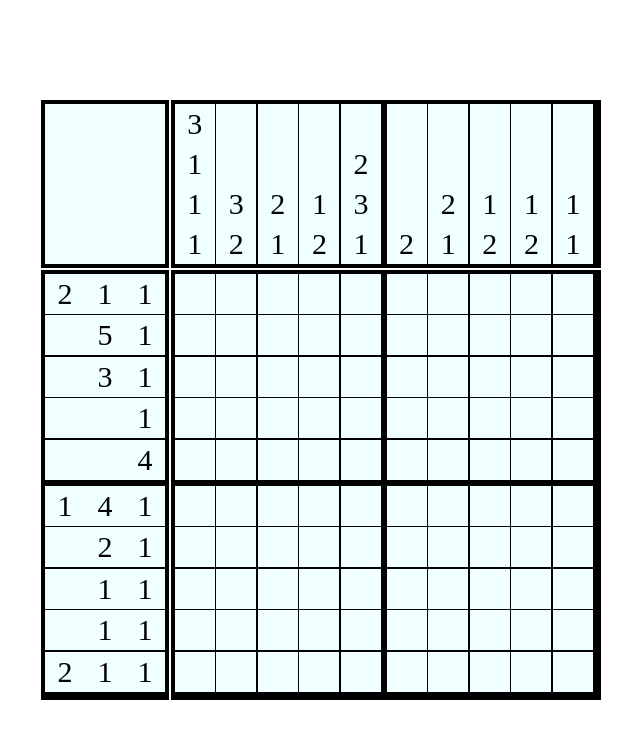
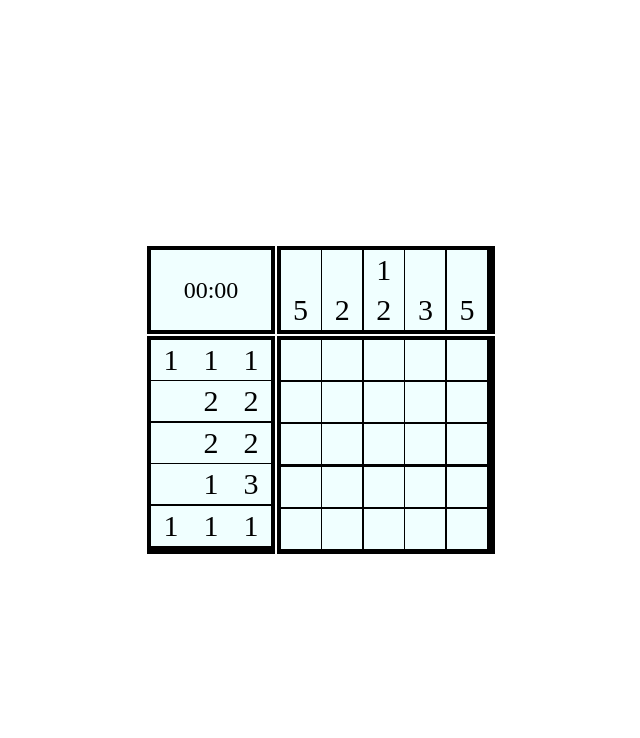
Before and after one commit to ErGrei/RS-projects, a website built with Vite: page nonograms/index.html in a window 1280 px wide. Shown: the whole page, without its empty margins (319-959 px from the left). Built offline with nearby package versions, Linux system fonts and the light colour scheme.

Commit message:
feat: added game timer function

```diff
--- a/nonograms/src/css/style.scss
+++ b/nonograms/src/css/style.scss
@@ -119,6 +119,10 @@ $field-size: 5;
   gap: 0.2vmin;
 }
 .corner-playing-field{
+  display: flex;
+  justify-content: center;
+  align-items: center;
+  font-size: 3vmin;
   width: auto;
   height: 100%;
   background-color: azure;
--- a/nonograms/src/js/constants/constants-element-page.js
+++ b/nonograms/src/js/constants/constants-element-page.js
@@ -2,45 +2,62 @@ export const wraperPlayingField = {
   teg: "div",
   className: "wrapper-cells",
   text: "",
-}
+};
 
 export const gameСells = {
   teg: "div",
   className: "game-cells",
   text: "",
-}
+};
 export const mainPage = {
   teg: "main",
   className: "main",
   text: "",
-}
+};
 export const wraperLeftTips = {
   teg: "div",
   className: "wraper-left-tips",
   text: "",
-}
+};
 export const wrapertopTips = {
   teg: "div",
   className: "wraper-top-tips",
   text: "",
-}
+};
 export const leftTipsElem = {
   teg: "div",
   className: "left-tips-elem",
   text: "",
-}
+};
 export const topTipsElem = {
   teg: "div",
   className: "top-tips-elem",
   text: "",
-}
+};
 export const wraperTips = {
   teg: "div",
   className: "wraper-tips-elem",
   text: "",
-}
+};
 export const cornerPlayingField = {
   teg: "div",
   className: "corner-playing-field",
   text: "",
-}
+};
+export const timerElements = [
+  {
+    teg: "span",
+    className: "timer-minits",
+    text: "00",
+  },
+  {
+    teg: "span",
+    className: "timer-delimiter",
+    text: ":",
+  },
+  {
+    teg: "span",
+    className: "timer-seconds",
+    text: "00",
+  },
+];
--- /dev/null
+++ b/nonograms/src/js/create-page-elements/timer-component.js
@@ -0,0 +1,16 @@
+import СreatorElement from "../create-page-elements/elements-creator";
+import { timerElements } from "../constants/constants-element-page";
+
+
+
+
+function createElementTimer() {
+  const wraperTimer = document.querySelector(".corner-playing-field");
+  for (let i = 0; i < timerElements.length; i++)
+    wraperTimer.append(new СreatorElement(timerElements[i]).getElement());
+}
+
+export function createTimer() {
+  createElementTimer();
+
+}
--- /dev/null
+++ b/nonograms/src/js/create-page-elements/timer-init.js
@@ -0,0 +1,28 @@
+
+
+let interval;
+let minits = 0;
+let seconds = 0;
+
+const playTimer = () => {
+  seconds++;
+  document.querySelector(".timer-seconds").innerHTML = "0" + seconds;
+  if (seconds > 9 ) {
+    document.querySelector(".timer-seconds").innerHTML =  seconds;
+  }
+  if (seconds > 59 ) {
+    minits++
+    document.querySelector(".timer-minits").innerHTML = "0" + minits
+    seconds=0;
+    document.querySelector(".timer-seconds").innerHTML = "0" + seconds;
+
+
+  }
+
+
+
+}
+
+export function initTimer() {
+  interval = setInterval(playTimer, 1000);
+}
--- a/nonograms/src/js/game-process/choosing-game-cell.js
+++ b/nonograms/src/js/game-process/choosing-game-cell.js
@@ -1,13 +1,17 @@
 import { playingFieldTacking } from "./definition-of-results";
+import { initTimer } from "../create-page-elements/timer-init";
 
 export function choosingGameCell() {
   const cells = document.querySelector(".wrapper-cells");
-
+  const timerSecond = document.querySelector(".timer-seconds");
   cells.addEventListener("mousedown", (e) => {
     let item = e.target;
     if (e.button === 0) {
       if (!e.target.classList.contains("game-cells")) return;
       paintOverCells(item);
+      if (timerSecond.textContent == "00"){
+        initTimer()
+      }
     } else if (e.button === 2) {
       if (!e.target.classList.contains("game-cells")) return;
       contextMenuListener(e);
--- a/nonograms/src/js/game-process/definition-of-results.js
+++ b/nonograms/src/js/game-process/definition-of-results.js
@@ -1,7 +1,7 @@
 import { workingMatrix } from "../constants/constants-matrix";
 import { gameMatrix } from "../create-page-elements/creating-game-matrix";
 
-export const originalMatrix = workingMatrix[1]
+export const originalMatrix = workingMatrix[0]
 
 export function playingFieldTacking() {
 
--- a/nonograms/src/js/main.js
+++ b/nonograms/src/js/main.js
@@ -19,6 +19,8 @@ import { gameMatrix } from "./create-page-elements/creating-game-matrix";
 import { choosingGameCell } from "./game-process/choosing-game-cell";
 import { filingLeftTips, filingTopTips } from "./create-page-elements/filling-page-elements";
 import { topTips, leftTips } from "./create-page-elements/creating-hint-matrix";
+import { createTimer } from "./create-page-elements/timer-component";
+
 const main = new СreatorElement(mainPage).getElement();
 const wraperTipsElem = new СreatorElement(wraperTips).getElement();
 const cornerPlayingFieldElem = new СreatorElement(cornerPlayingField).getElement();
@@ -47,10 +49,14 @@ wraperTipsElem.append(cornerPlayingFieldElem);
 wraperTipsElem.append(topTipsEl);
 wraperTipsElem.append(leftTipsEl);
 wraperTipsElem.append(createConteiner);
-
+filingLeftTips(leftTips)
+filingTopTips(topTips)
+createTimer()
 
 choosingGameCell();
-filingLeftTips(leftTips)
-filingTopTips(topTips)
-console.table(topTips);
-console.table(leftTips);
+
+// console.table(topTips);
+// console.table(leftTips);
+
+// const timerSecond1 = document.querySelector(".timer-seconds");
+// console.log (timerSecond1.textContent)
```
Lines whose indentation alone changed are shown as unchanged.
